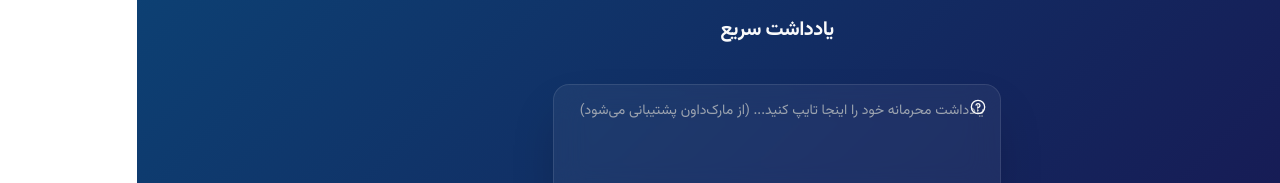
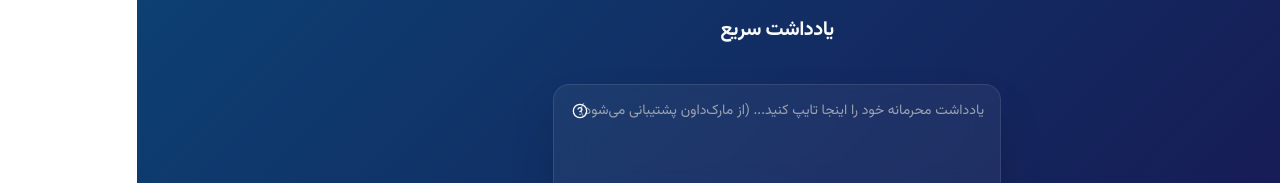
Before and after one commit to F4RD1N/secure-note, a Next.js app: page / in a window 1280 px wide. Shown: the top 183 px of the page. Built offline with nearby package versions, Linux system fonts and the light colour scheme.

Commit message:
fix markdown ui

```diff
--- a/src/components/NoteCreator.tsx
+++ b/src/components/NoteCreator.tsx
@@ -54,14 +54,14 @@ type FormValues = z.infer<typeof formSchema>;
 const MarkdownGuide = () => (
     <Dialog>
       <DialogTrigger asChild>
-        <Button variant="ghost" size="icon" className="h-7 w-7 absolute top-2 right-2">
+        <Button variant="ghost" size="icon" className="h-7 w-7 absolute top-3 left-3 z-10">
             <HelpCircle className="h-5 w-5" />
             <span className="sr-only">راهنمای مارک‌داون</span>
         </Button>
       </DialogTrigger>
-      <DialogContent className="sm:max-w-2xl">
+      <DialogContent className="sm:max-w-2xl border-white/10 bg-white/5 backdrop-blur-lg">
         <DialogHeader>
-          <DialogTitle>راهنمای سریع مارک‌داون</DialogTitle>
+          <DialogTitle>راهنمay سریع مارک‌داون</DialogTitle>
         </DialogHeader>
         <div className="prose prose-sm prose-invert max-w-none mt-4 max-h-[60vh] overflow-y-auto">
           <table>
```
